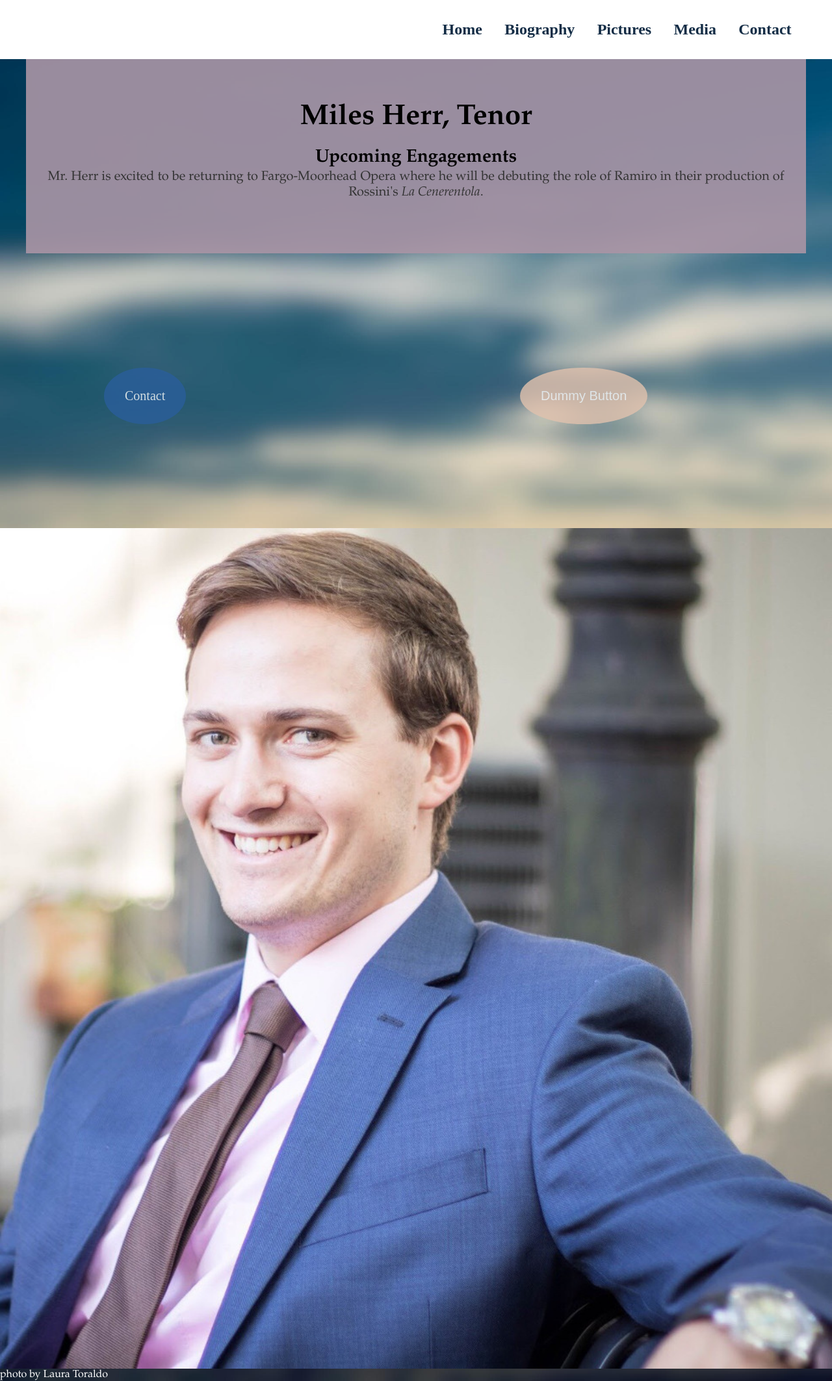
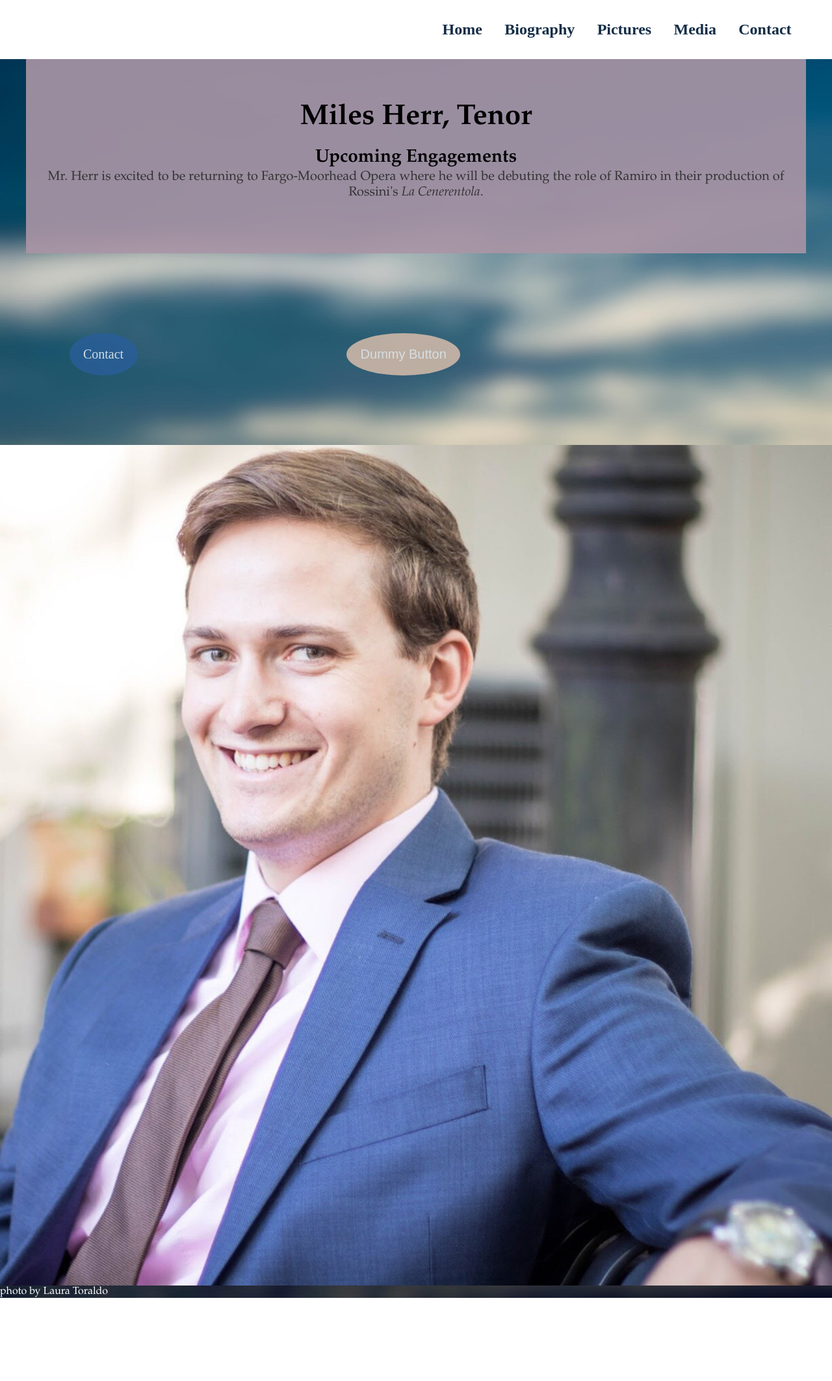
Before and after one commit to leemlb06pmi/leemlb06pmi.github.io, a Jekyll site: the page built from index.html, in a window 1280 px wide. Shown: the whole page at 65% size. Built offline with Jekyll 4.4.1, drawn with Linux system fonts in a browser that asks for light colours; after the commit the page ends 1998 px from its top, so only the background shows below that.

Commit message:
Update main.css

```diff
--- a/css/main.css
+++ b/css/main.css
@@ -126,7 +126,7 @@ ul.posts li {
 }
 .column.mini{
 	float:left;
-	width:50%;
+	width:33.33%;
 }
 
 .row::after {
```
